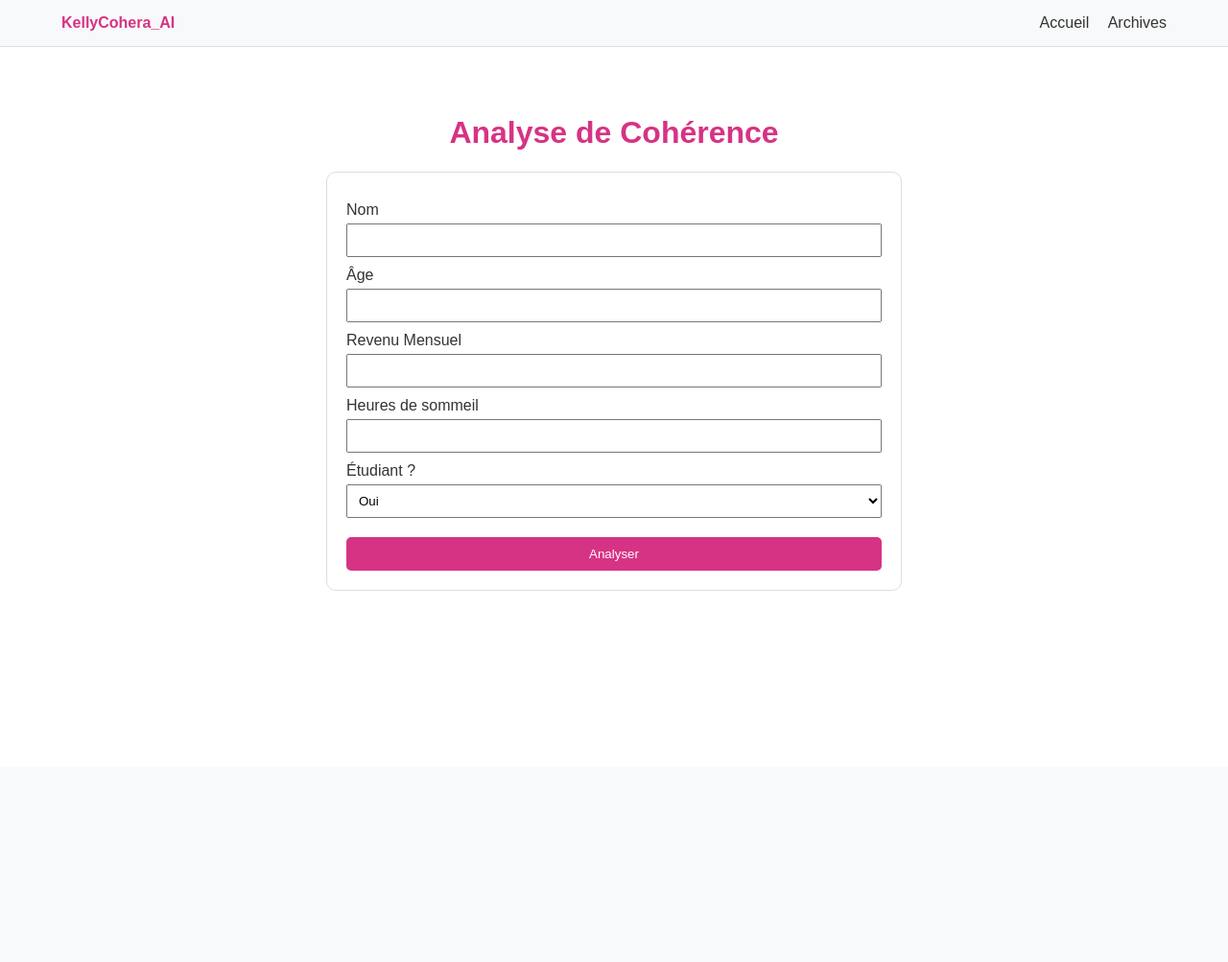
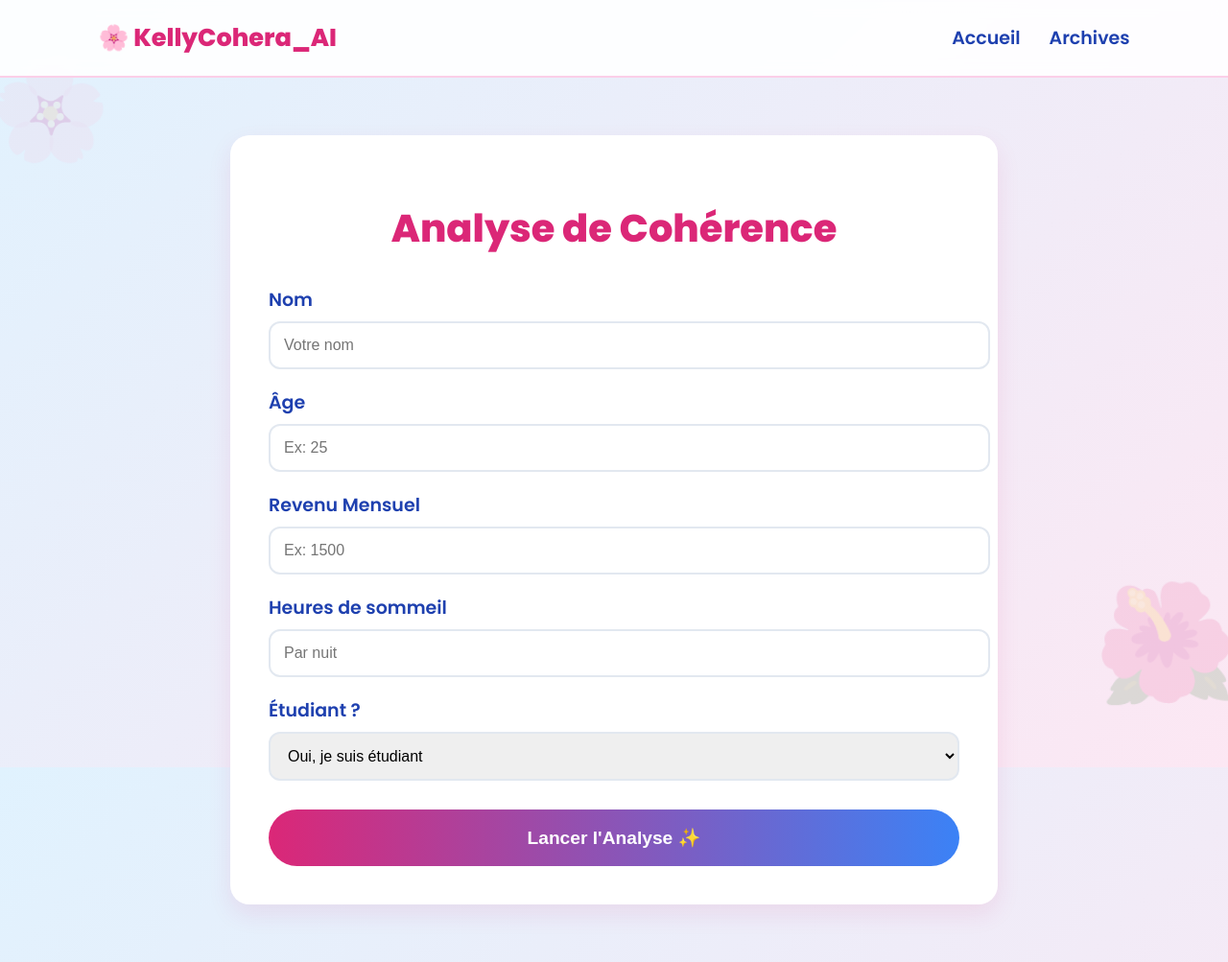
Before and after one commit to kellydolvine/kellyCohera_AI, a Flask app: template templates/index.html in a window 1280 px wide. Shown: the whole page at 96% size. Before the commit the page ends 616 px from the top, so only its background shows below. Run offline with Flask 3, Linux system fonts and the light colour scheme; the template is opened without the code that fills it, so the values that code supplies are empty.

Commit message:
Mise à jour du design : style rose, bleu et floral

```diff
--- a/app.py
+++ b/app.py
@@ -33,7 +33,6 @@ def analyse():
         sommeil = int(request.form.get("sommeil"))
         etudiant = request.form.get("etudiant")
 
-        # Calcul simple de cohérence
         score = 100
         if age < 18 and revenu > 2000: score -= 30
         if sommeil < 4: score -= 20
@@ -49,7 +48,7 @@ def analyse():
 
         return render_template("result.html", nom=nom, score=score, verdict=verdict, niveau_fatigue=res_fatigue)
     except:
-        return "Erreur lors de la saisie."
+        return "Erreur lors de la saisie des données."
 
 @app.route('/historique')
 def historique():
--- a/static/css/style.css
+++ b/static/css/style.css
@@ -1,82 +1,145 @@
 body {
     margin: 0;
-    font-family: Arial, sans-serif;
-    background-color: #ffffff;
-    color: #333;
+    font-size: 19px; /* Écriture agrandie */
+    font-family: 'Poppins', sans-serif;
+    background: linear-gradient(135deg, #e0f2fe 0%, #fce7f3 100%);
+    background-attachment: fixed;
+    color: #334155;
+    overflow-x: hidden;
+}
+
+/* Fleurs décoratives fixes */
+body::before {
+    content: "🌸";
+    position: fixed;
+    top: 5%;
+    left: -10px;
+    font-size: 100px;
+    opacity: 0.15;
+    z-index: -1;
+}
+
+body::after {
+    content: "🌺";
+    position: fixed;
+    bottom: 5%;
+    right: -10px;
+    font-size: 120px;
+    opacity: 0.15;
+    z-index: -1;
 }
 
 .navbar {
-    background-color: #f8f9fa;
-    padding: 15px 5%;
-    border-bottom: 1px solid #ddd;
+    background-color: rgba(255, 255, 255, 0.9);
+    padding: 20px 8%;
+    backdrop-filter: blur(8px);
+    border-bottom: 2px solid #fbcfe8;
     display: flex;
     justify-content: space-between;
     align-items: center;
 }
 
 .navbar .logo {
-    font-weight: bold;
-    color: #d63384;
+    font-weight: 800;
+    font-size: 1.6rem;
+    color: #db2777;
 }
 
 .navbar a {
     text-decoration: none;
-    color: #333;
-    margin-left: 15px;
+    color: #1e40af;
+    font-weight: 600;
+    margin-left: 25px;
+    transition: color 0.3s;
 }
 
+.navbar a:hover { color: #db2777; }
+
 .container {
-    max-width: 600px;
-    margin: 30px auto;
+    max-width: 800px;
+    margin: 40px auto;
     padding: 20px;
 }
 
 form, .card {
-    border: 1px solid #ddd;
-    padding: 20px;
-    border-radius: 10px;
+    background: white;
+    padding: 40px;
+    border-radius: 20px;
+    box-shadow: 0 10px 25px rgba(219, 39, 119, 0.1);
+    border: none;
 }
 
 h1 {
-    color: #d63384;
+    color: #db2777;
+    font-size: 2.5rem;
     text-align: center;
+    margin-bottom: 30px;
 }
 
 label {
     display: block;
-    margin-top: 10px;
+    margin-top: 20px;
+    font-weight: 600;
+    color: #1e40af;
 }
 
 input, select {
     width: 100%;
-    padding: 8px;
-    margin-top: 5px;
-    box-sizing: border-box;
+    padding: 14px;
+    margin-top: 8px;
+    border: 2px solid #e2e8f0;
+    border-radius: 12px;
+    font-size: 1rem;
+    transition: border-color 0.3s;
 }
+
+input:focus { border-color: #db2777; outline: none; }
 
 button {
     width: 100%;
-    padding: 10px;
-    background-color: #d63384;
+    padding: 18px;
+    background: linear-gradient(to right, #db2777, #3b82f6);
     color: white;
     border: none;
-    border-radius: 5px;
-    margin-top: 20px;
+    border-radius: 50px;
+    font-size: 1.2rem;
+    font-weight: bold;
+    margin-top: 30px;
     cursor: pointer;
+    transition: transform 0.3s, box-shadow 0.3s;
 }
 
 button:hover {
-    background-color: #c2126d;
+    transform: translateY(-3px);
+    box-shadow: 0 8px 20px rgba(59, 130, 246, 0.4);
 }
 
+/* Style du tableau d'archives */
 .styled-table {
     width: 100%;
     border-collapse: collapse;
+    background: white;
+    border-radius: 15px;
+    overflow: hidden;
     margin-top: 20px;
 }
 
-.styled-table th, .styled-table td {
-    border: 1px solid #ddd;
-    padding: 10px;
+.styled-table th {
+    background: #3b82f6;
+    color: white;
+    padding: 20px;
     text-align: left;
 }
+
+.styled-table td {
+    padding: 20px;
+    border-bottom: 1px solid #f1f5f9;
+}
+
+.badge-score {
+    background: #fce7f3;
+    color: #db2777;
+    padding: 5px 12px;
+    border-radius: 20px;
+    font-weight: bold;
+}
--- a/templates/index.html
+++ b/templates/index.html
@@ -1,31 +1,40 @@
 <!DOCTYPE html>
-<html>
+<html lang="fr">
 <head>
+    <meta charset="UTF-8">
     <title>KellyCohera_AI</title>
+    <link href="https://fonts.googleapis.com/css2?family=Poppins:wght@400;600;800&display=swap" rel="stylesheet">
     <link rel="stylesheet" href="{{ url_for('static', filename='style.css') }}">
 </head>
 <body>
     <nav class="navbar">
-        <div class="logo">KellyCohera_AI</div>
-        <div><a href="/">Accueil</a> <a href="/historique">Archives</a></div>
+        <div class="logo">🌸 KellyCohera_AI</div>
+        <div>
+            <a href="/">Accueil</a>
+            <a href="/historique">Archives</a>
+        </div>
     </nav>
     <div class="container">
-        <h1>Analyse de Cohérence</h1>
         <form action="/analyse" method="POST">
+            <h1>Analyse de Cohérence</h1>
             <label>Nom</label>
-            <input type="text" name="nom" required>
+            <input type="text" name="nom" placeholder="Votre nom" required>
+
             <label>Âge</label>
-            <input type="number" name="age" required>
+            <input type="number" name="age" placeholder="Ex: 25" required>
+
             <label>Revenu Mensuel</label>
-            <input type="number" name="revenu" required>
+            <input type="number" name="revenu" placeholder="Ex: 1500" required>
+
             <label>Heures de sommeil</label>
-            <input type="number" name="sommeil" required>
+            <input type="number" name="sommeil" placeholder="Par nuit" required>
+
             <label>Étudiant ?</label>
             <select name="etudiant">
-                <option value="oui">Oui</option>
-                <option value="non">Non</option>
+                <option value="oui">Oui, je suis étudiant</option>
+                <option value="non">Non, je suis actif</option>
             </select>
-            <button type="submit">Analyser</button>
+            <button type="submit">Lancer l'Analyse ✨</button>
         </form>
     </div>
 </body>
```
Also changed, not shown: templates/dashboard.html (+9 -10 lines), templates/result.html (+12 -7 lines).
